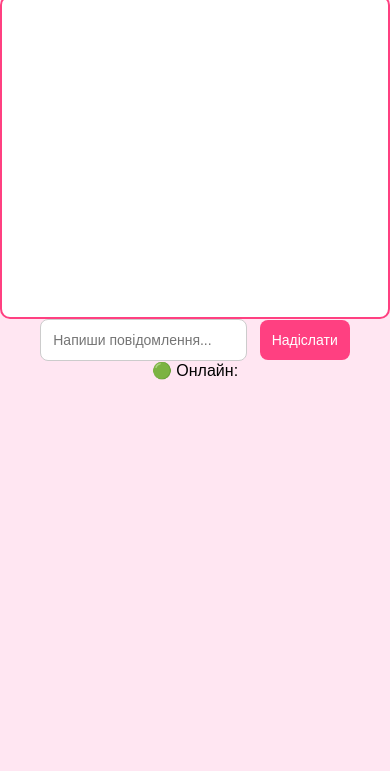
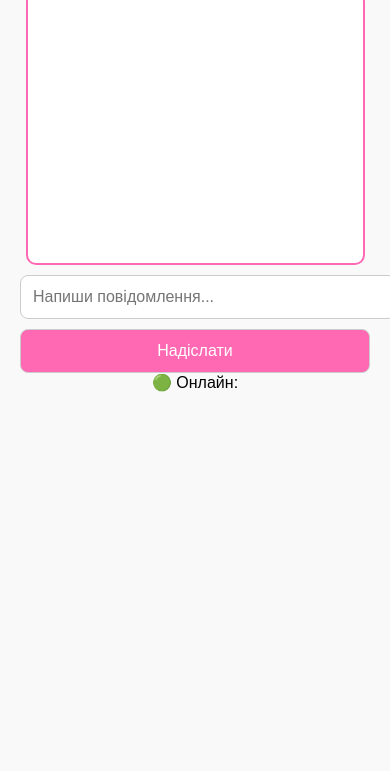
Before and after one commit to irolyuk/Cloud-Baby, a plain HTML site: page index.html in a window 390 px wide. Shown: the part 73-844 px from the top of the page. Drawn offline with nearby package versions, Linux system fonts and the light colour scheme.

Commit message:
Update style.css

```diff
--- a/style.css
+++ b/style.css
@@ -1,107 +1,69 @@
-/* Загальні стилі */
 body {
     font-family: "Arial", sans-serif;
-    background-color: #ffe6f2; /* Ніжно-рожевий фон */
+    background-color: #f9f9f9;
     text-align: center;
-    margin: 0;
-    padding: 0;
+    margin: 20px;
 }
 
-/* Заголовок */
 h1 {
-    color: #ff4081;
+    color: #ff69b4;
     font-size: 2rem;
-    margin-bottom: 10px;
 }
 
-/* Контейнер чату */
-#chat-container {
-    width: 90%;
-    max-width: 600px;
+#chat {
+    border: 2px solid #ff69b4;
+    border-radius: 10px;
+    height: 300px;
+    width: 60%;
     margin: auto;
-    padding: 15px;
-    background: white;
-    border-radius: 20px;
-    box-shadow: 0px 4px 10px rgba(0, 0, 0, 0.1);
-}
-
-/* Вікно чату */
-#chat {
-    border: 2px solid #ff4081;
-    border-radius: 10px;
-    height: 350px;
+    padding: 10px;
     overflow-y: auto;
     background-color: white;
-    padding: 10px;
     display: flex;
     flex-direction: column;
 }
 
-/* Повідомлення */
-.message {
-    max-width: 80%;
-    padding: 8px 12px;
-    margin: 5px;
-    border-radius: 15px;
-    font-size: 16px;
-}
-
-/* Повідомлення Baby */
-.baby {
-    background-color: #ff4081;
-    color: white;
-    align-self: flex-start;
-}
-
-/* Повідомлення Pink Cloud */
-.pink-cloud {
-    background-color: #ffc1e3;
-    color: black;
-    align-self: flex-end;
-}
-
-/* Форма вводу */
-#message-input {
-    display: flex;
-    justify-content: space-between;
+input, button {
+    font-size: 18px;
+    padding: 12px;
+    border-radius: 8px;
+    border: 1px solid #ccc;
+    width: 90%;
+    max-width: 400px;
     margin-top: 10px;
 }
 
-input {
-    flex: 1;
-    padding: 12px;
-    border-radius: 8px;
-    border: 1px solid #ccc;
-    font-size: 16px;
-}
-
 button {
-    background-color: #ff4081;
+    background-color: #ff69b4;
     color: white;
-    border: none;
-    padding: 12px;
-    border-radius: 8px;
     cursor: pointer;
-    margin-left: 8px;
-    font-size: 16px;
 }
 
 button:hover {
     background-color: #d85a94;
 }
 
-/* Адаптивний дизайн */
+/* 📱 Адаптивний дизайн для мобільних */
 @media screen and (max-width: 768px) {
-    #chat-container {
-        width: 100%;
-        border-radius: 0;
-    }
-
     #chat {
-        height: 300px;
+        width: 90%;
+        height: 250px;
     }
 
     input, button {
-        font-size: 14px;
+        font-size: 16px;
+        width: 100%;
+    }
+
+    h1 {
+        font-size: 1.5rem;
     }
 }
+
+/* 🏢 Адаптивний дизайн для великих екранів */
+@media screen and (min-width: 1200px) {
+    #chat {
+        width: 50%;
+        height: 400px;
+    }
+}
```
